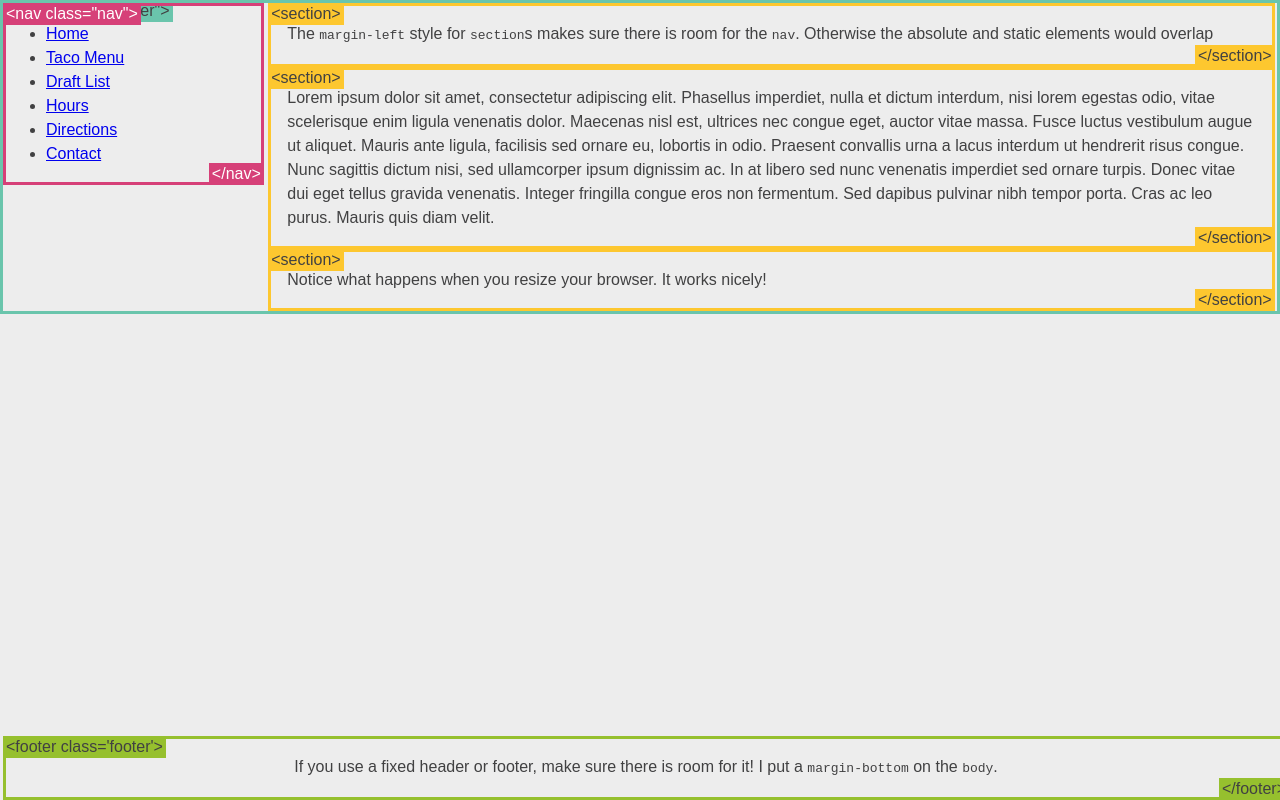
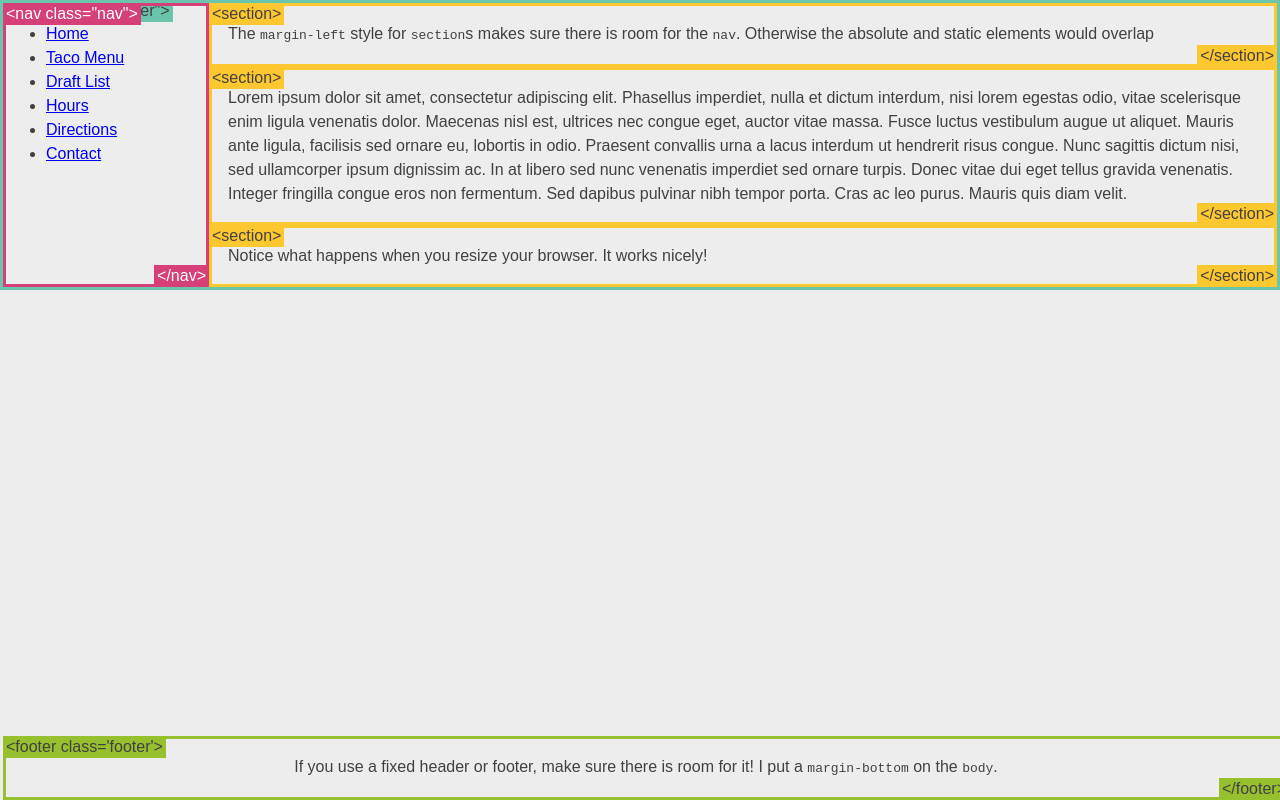
Before and after one commit to Frontend-Demo/Layout, a plain HTML site: page index.html in a window 1280 px wide. Drawn offline with Linux system fonts and the light colour scheme.

Commit message:
use flex to layout.

```diff
--- a/style.css
+++ b/style.css
@@ -1,16 +1,16 @@
+.container {
+	display: flex;
+}
+
 .nav {
-   width: 20%;
-   display: inline-block;
-   vertical-align: top;
+   width: 200px;
 }
 
 section {
 }
 
 .column {
-   width: 79%;
-   display: inline-block;
-   vertical-align: top;
+   flex: 1;
 }
 
 .footer {
```
